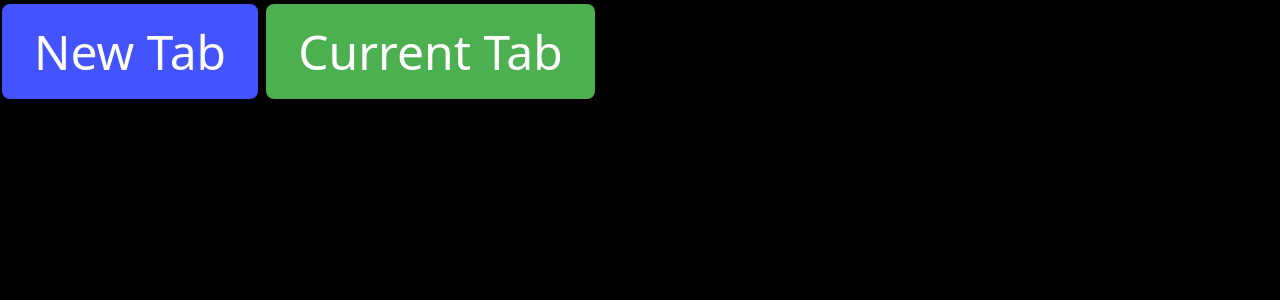
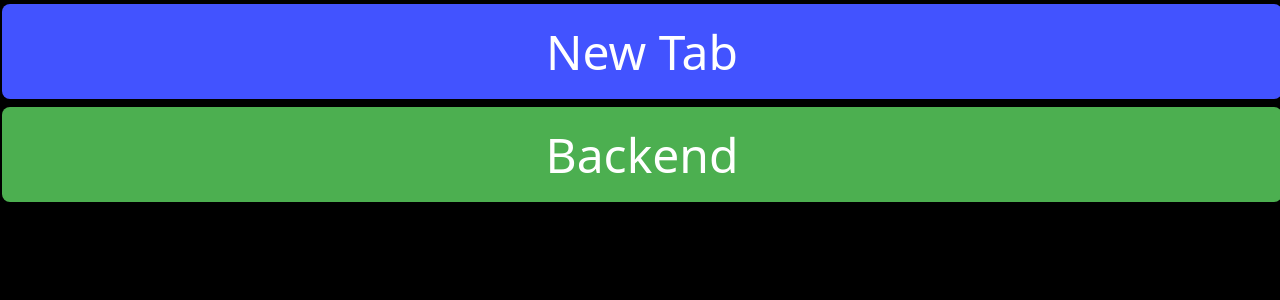
Before and after one commit to tyler-griffin/Webflow-CMS-Integration-Files, a PHP site: page /popup.html in a window 1280 px wide. Shown: the top 300 px of the page. Run offline with PHP 8.4, Linux system fonts and the light colour scheme; some web fonts are replaced.

Commit message:
update backend extension

```diff
--- a/devtools/BackendExtension3.0/popup.html
+++ b/devtools/BackendExtension3.0/popup.html
@@ -9,7 +9,7 @@
 </head>
 <body>
     <button id="openNewTab">New Tab</button>
-    <button id="updateCurrentTab">Current Tab</button>
+    <button id="updateCurrentTab">Backend</button>
     <script src="popup.js"></script>
 </body>
 </html>
--- a/devtools/BackendExtension3.0/styles.css
+++ b/devtools/BackendExtension3.0/styles.css
@@ -26,6 +26,7 @@ button {
     cursor: pointer;
     border-radius: 8px;
     transition: background-color 0.3s;
+    width: 100%;
 }
 
 button:hover {
```
